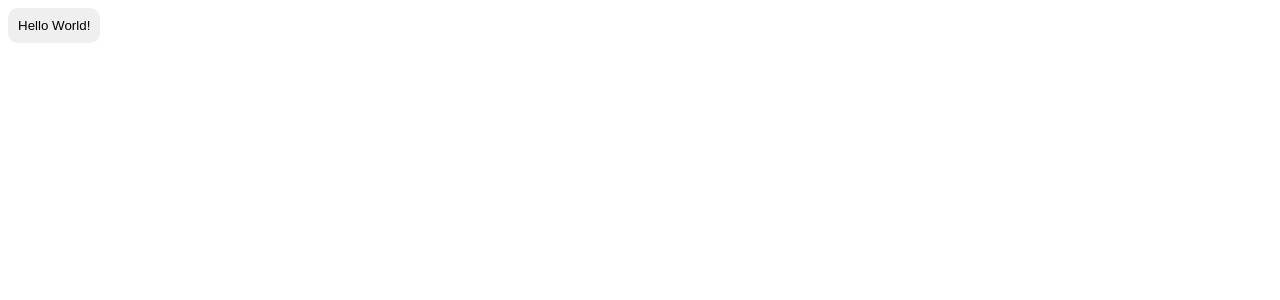
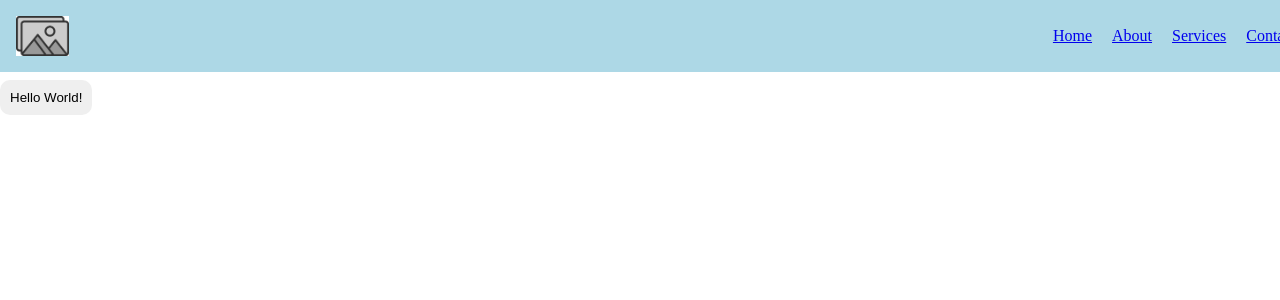
Before and after one commit to gobirds08/inventory-manager, a React (Vite) app in the folder frontend/: page / in a window 1280 px wide. Shown: the top 300 px of the page. Built offline with nearby package versions, Linux system fonts and the light colour scheme.

Commit message:
Started nav bar

```diff
--- a/frontend/src/App.tsx
+++ b/frontend/src/App.tsx
@@ -1,11 +1,15 @@
 import Button from "./components/button/Button"
+import NavBar from "./components/nav_bar/NavBar"
 
 
 function App() {
 
   return (
     <>
-      <Button content="Hello World!"/>
+      <NavBar />
+      <div className="content">
+        <Button content="Hello World!"/>
+      </div>
     </>
   )
 }
--- a/frontend/src/components/button/Button.tsx
+++ b/frontend/src/components/button/Button.tsx
@@ -2,10 +2,11 @@ import styles from "./Button.module.css"
 
 interface ButtonProps{
     content: string,
+    classes?: string,
 }
 
-function Button({content}: ButtonProps){
-    return <button className={`${styles.button}`}>{content}</button>
+function Button({content, classes}: ButtonProps){
+    return <button className={`${styles.button} ${classes}`}>{content}</button>
 }
 
 export default Button;
--- /dev/null
+++ b/frontend/src/components/nav_bar/NavBar.tsx
@@ -0,0 +1,16 @@
+import placeholder from "../../assets/placeholder-icon.jpg"
+
+function NavBar(){
+    return (
+    <div className="nav">
+        <img src={placeholder} alt="Logo" className="logo"/>
+        <ul>
+            <li><a href="#home">Home</a></li>
+            <li><a href="#about">About</a></li>
+            <li><a href="#services">Services</a></li>
+            <li><a href="#contact">Contact</a></li>
+        </ul>
+    </div>)
+}
+
+export default NavBar;
--- a/frontend/src/index.css
+++ b/frontend/src/index.css
@@ -1,68 +1,38 @@
-/* :root {
-  font-family: Inter, system-ui, Avenir, Helvetica, Arial, sans-serif;
-  line-height: 1.5;
-  font-weight: 400;
-
-  color-scheme: light dark;
-  color: rgba(255, 255, 255, 0.87);
-  background-color: #242424;
-
-  font-synthesis: none;
-  text-rendering: optimizeLegibility;
-  -webkit-font-smoothing: antialiased;
-  -moz-osx-font-smoothing: grayscale;
+body, html {
+  margin: 0;
+  padding: 0;
+  box-sizing: border-box;
 }
 
-a {
-  font-weight: 500;
-  color: #646cff;
-  text-decoration: inherit;
-}
-a:hover {
-  color: #535bf2;
+.nav {
+  position: fixed;
+  top: 0;
+  left: 0;
+  width: 100%;
+  background-color: lightblue;
+  display: flex;
+  justify-content: space-between;
+  align-items: center;
+  padding: 1rem;
+  z-index: 1000;
 }
 
-body {
-  margin: 0;
-  display: flex;
-  place-items: center;
-  min-width: 320px;
-  min-height: 100vh;
+.nav .logo {
+  height: 40px;
 }
 
-h1 {
-  font-size: 3.2em;
-  line-height: 1.1;
+
+.nav ul {
+  list-style: none;
+  display: flex;
+  margin: 0;
+  padding: 0;
 }
 
-button {
-  border-radius: 8px;
-  border: 1px solid transparent;
-  padding: 0.6em 1.2em;
-  font-size: 1em;
-  font-weight: 500;
-  font-family: inherit;
-  background-color: #1a1a1a;
-  cursor: pointer;
-  transition: border-color 0.25s;
-}
-button:hover {
-  border-color: #646cff;
-}
-button:focus,
-button:focus-visible {
-  outline: 4px auto -webkit-focus-ring-color;
+.nav li {
+  margin-left: 20px;
 }
 
-@media (prefers-color-scheme: light) {
-  :root {
-    color: #213547;
-    background-color: #ffffff;
-  }
-  a:hover {
-    color: #747bff;
-  }
-  button {
-    background-color: #f9f9f9;
-  }
-} */
+.content{
+  padding-top: 80px;
+}
```
Also changed, not shown: frontend/src/assets/placeholder-icon.jpg (added).
